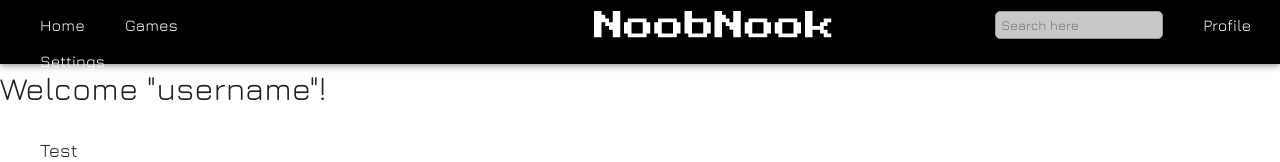
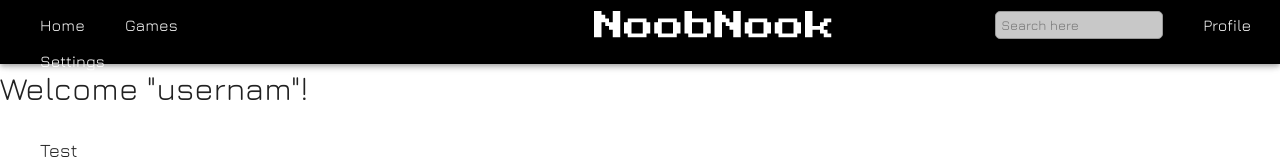
Before and after one commit to jess-wood/noob-nook, a React (Create React App) app: page /dashboard in a window 1280 px wide. Shown: the top 162 px of the page. Built offline with nearby package versions, Linux system fonts and the light colour scheme.

Commit message:
Dashboard initial skeleton

```diff
--- a/src/Pages/Dashboard/Dashboard.js
+++ b/src/Pages/Dashboard/Dashboard.js
@@ -16,7 +16,7 @@ import {CssBaseline} from "@mui/material";
 
 const UsernameHeader = (props) => {
     return (
-        <h1>Welcome "username"!</h1>
+        <h1>Welcome "usernam"!</h1>
     );
 }
 
```
